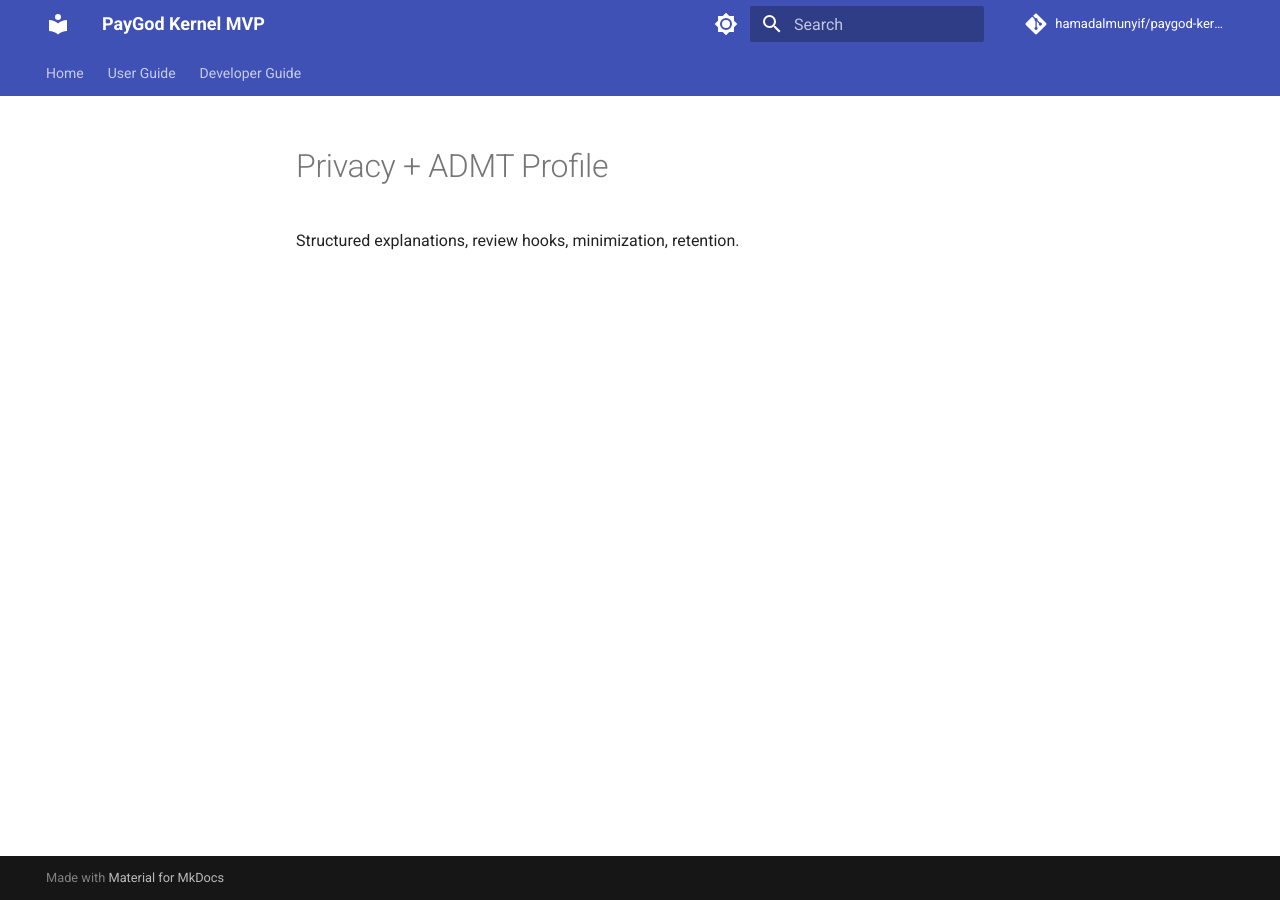
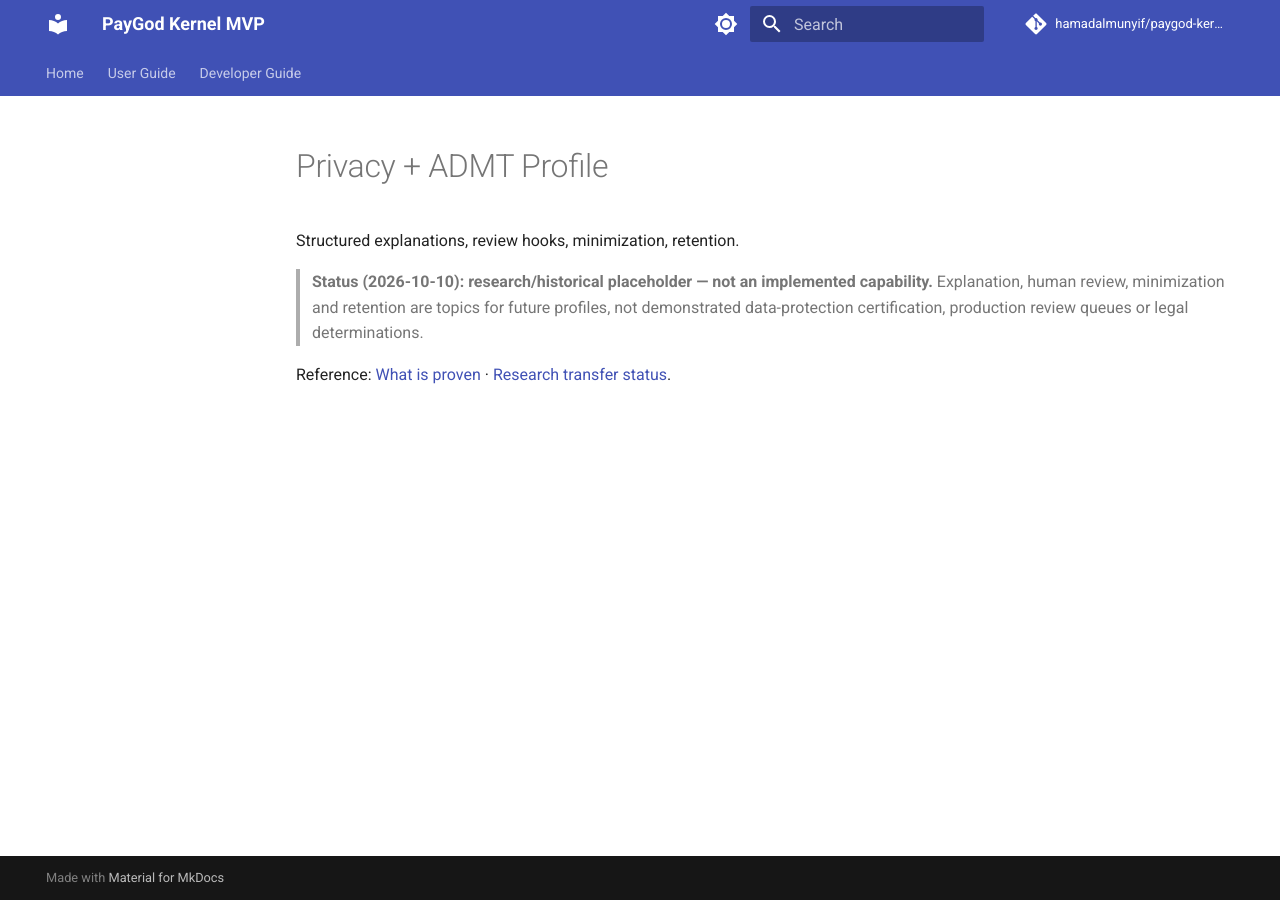
Before and after one commit to hamadalmunyif/paygod-kernel-mvp, an MkDocs documentation site: the page built from docs/08_PRIVACY_ADMT_PROFILE.md, in a window 1280 px wide. Built offline with MkDocs 1.6.1 and Material for MkDocs 9.7.7, drawn with Linux system fonts in a browser that asks for light colours; comment, search, counter and statistics services are not loaded.

Commit message:
docs: mark historical profile scope in docs/08_PRIVACY_ADMT_PROFILE.md

```diff
--- a/docs/08_PRIVACY_ADMT_PROFILE.md
+++ b/docs/08_PRIVACY_ADMT_PROFILE.md
@@ -1,2 +1,6 @@
 # Privacy + ADMT Profile
 Structured explanations, review hooks, minimization, retention.
+
+> **Status (2026-10-10): research/historical placeholder — not an implemented capability.** Explanation, human review, minimization and retention are topics for future profiles, not demonstrated data-protection certification, production review queues or legal determinations.
+
+Reference: [What is proven](../README.md) · [Research transfer status](OBSERVATORY_TRANSFER_ACCEPTANCE_2026-10-10.md).
```
